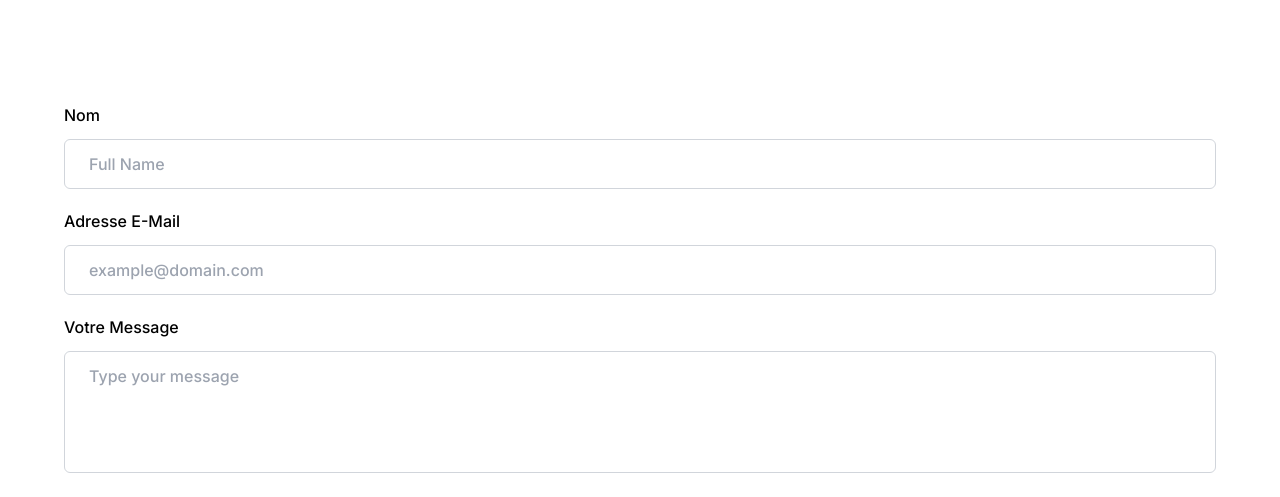
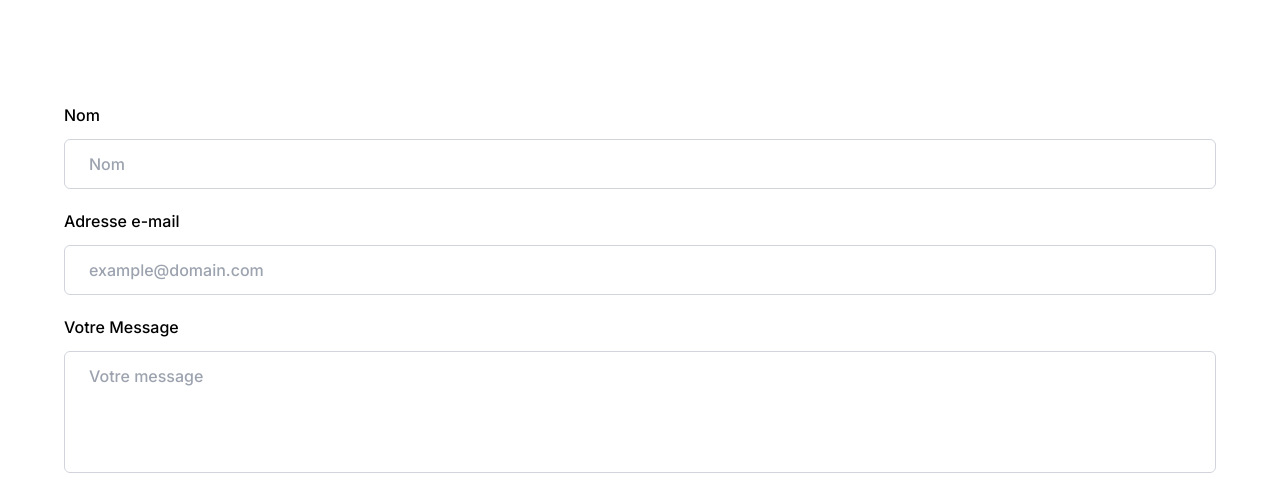
Before and after one commit to SebastienLaurentt/Galopins-Next-V2, a Next.js app: page /adhesion in a window 1280 px wide. Shown: the part 1351-1848 px from the top of the page. Built offline with nearby package versions, Linux system fonts and the light colour scheme.

Commit message:
update form

```diff
--- a/components/Contact/Contact.tsx
+++ b/components/Contact/Contact.tsx
@@ -30,7 +30,7 @@ export default function Form() {
           type="text"
           id="name"
           name="name"
-          placeholder="Full Name"
+          placeholder="Nom"
           className="w-full rounded-md border border-gray-300 bg-white py-3 px-6 text-base font-medium text-gray-700 outline-none focus:border-purple-500 focus:shadow-md"
         />
       </div>
@@ -39,12 +39,12 @@ export default function Form() {
           htmlFor="email"
           className="mb-3 block text-base font-medium text-black"
         >
-          Adresse E-Mail
+          Adresse e-mail
         </label>
         <input
           type="email"
           id="email"
-          name="email"
+          name="Adresse e-mail"
           placeholder="example@domain.com"
           className="w-full rounded-md border border-gray-300 bg-white py-3 px-6 text-base font-medium text-gray-700 outline-none focus:border-purple-500 focus:shadow-md"
         />
@@ -60,7 +60,7 @@ export default function Form() {
           rows={4}
           id="message"
           name="message"
-          placeholder="Type your message"
+          placeholder="Votre message"
           className="w-full resize-none rounded-md border border-gray-300 bg-white py-3 px-6 text-base font-medium text-gray-700 outline-none focus:border-purple-500 focus:shadow-md"
         ></textarea>
       </div>
```
